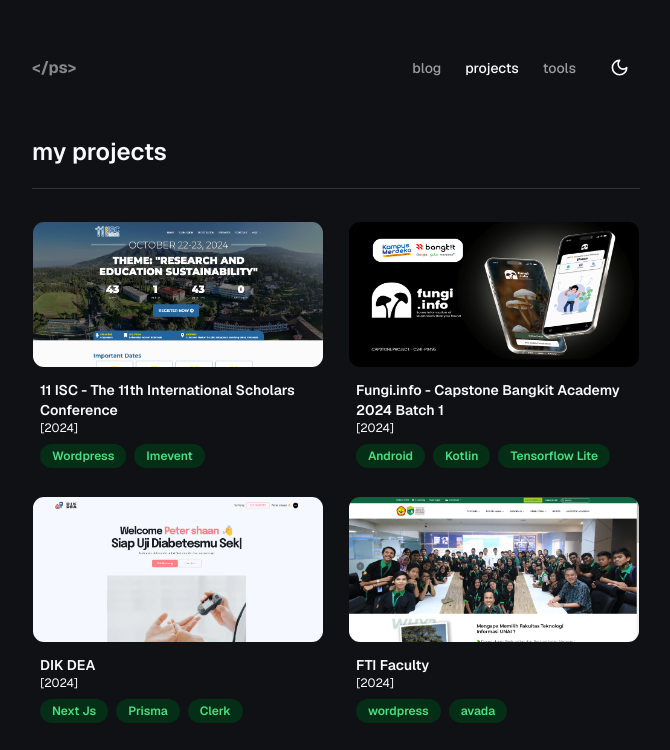
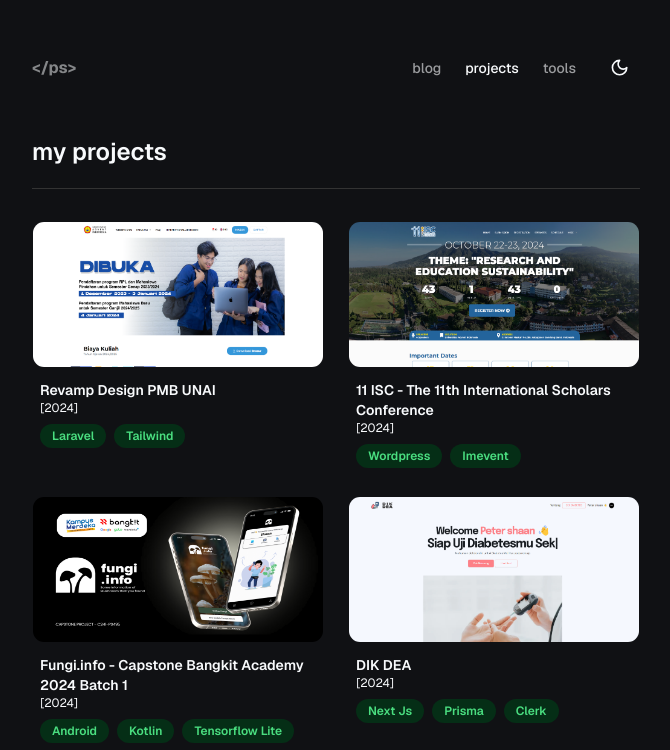
Before and after one commit to petershaan12/petershaan-next-portofolio-v2, a Next.js app: page /projects in a window 1280 px wide. Shown: the top 750 px of the page, without its empty margins (304-974 px from the left). Built offline with nearby package versions, Linux system fonts and the light colour scheme; no server answers.

Commit message:
add pmb unai project

```diff
--- a/app/projects/page.tsx
+++ b/app/projects/page.tsx
@@ -14,6 +14,13 @@
       </div>
       <hr className="my-5" />
       <div className="grid grid-cols-1 sm:grid-cols-2 md:grid-cols-2 gap-6  mt-8">
+        <ProjectsItem
+          src="/projects/pmb.png"
+          title="Revamp Design PMB UNAI"
+          tags={["Laravel", "Tailwind"]}
+          year="2024"
+          url="https://pmb.unai.edu/"
+        />
         <ProjectsItem
           src="/projects/11isc.png"
           title="11 ISC - The 11th International Scholars Conference"
```
Also changed, not shown: public/projects/pmb.png (added).
